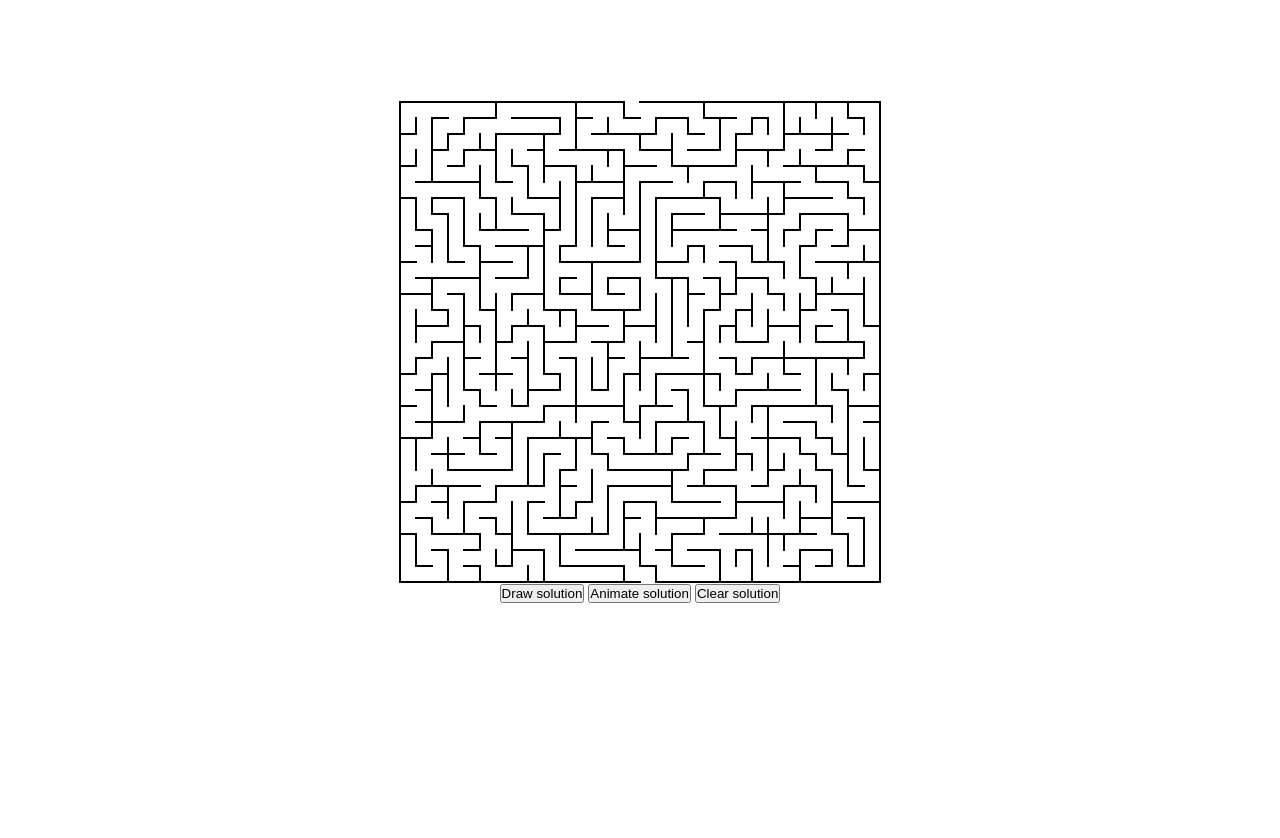
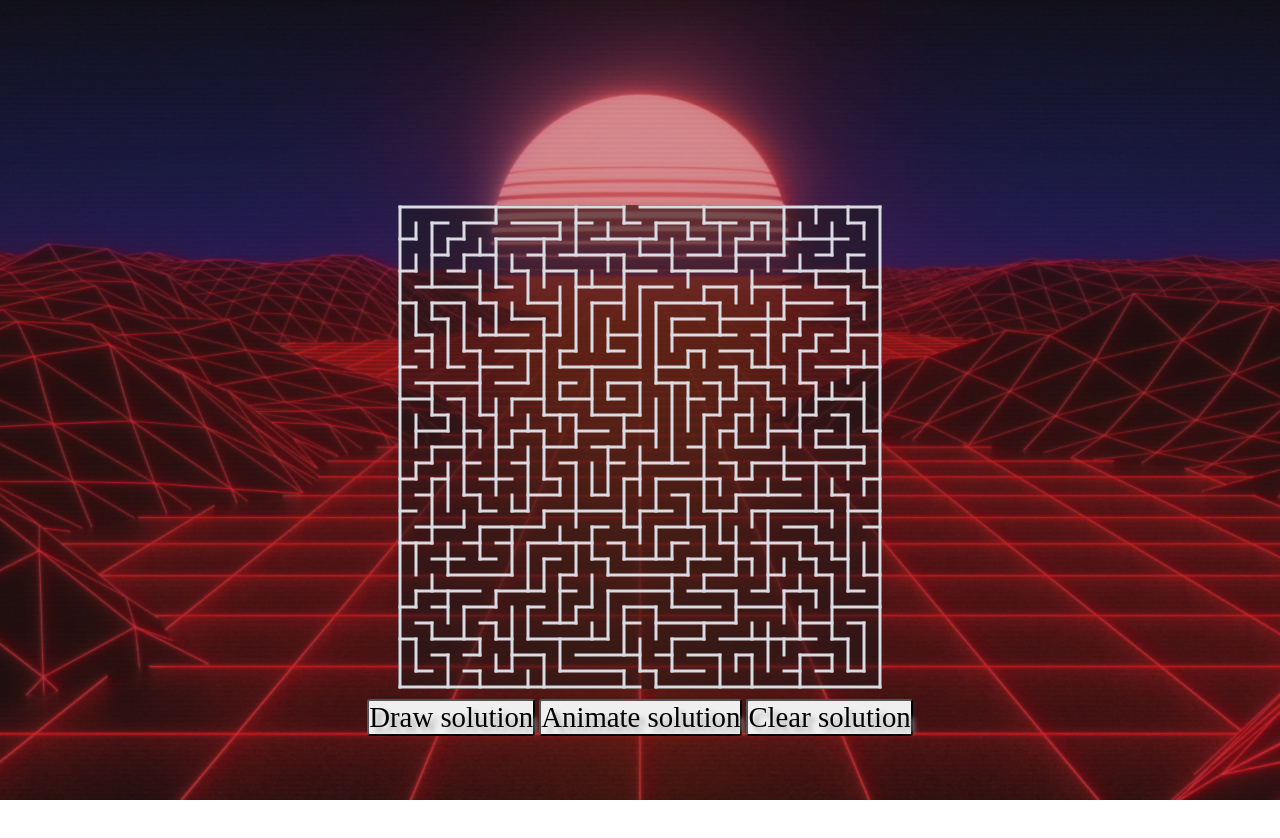
Before and after one commit to WeCraft75/Labirint, a plain HTML site: page index.html in a window 1280 px wide. After the commit the page ends 800 px from the top, so only its background shows below. Drawn offline with Linux system fonts and the light colour scheme; a web font is replaced by a local one.

Commit message:
Designed a theme

```diff
--- a/index.html
+++ b/index.html
@@ -10,7 +10,7 @@
       <div class="imageWrapper">
         <div class="labirint">
           <svg width="484" height="484" version="1.1" xmlns="http://www.w3.org/2000/svg">
-            <g fill="none" stroke="#000000" stroke-width="2" stroke-linecap="square">
+            <g fill="none" stroke="#d8dbe2" stroke-width="3" stroke-linecap="square">
               <line x1="2" y1="2" x2="226" y2="2" />
               <line x1="242" y1="2" x2="482" y2="2" />
               <line x1="34" y1="18" x2="50" y2="18" />
@@ -474,16 +474,18 @@
           <canvas id="cvs" width="484" height="484"></canvas>
         </div>
       </div>
-      <button type="button" onclick="drawSolution();">Draw solution</button>
-      <button type="button" onclick="animateSolution();">Animate solution</button>
-      <button type="button" onclick="clearSolution();">Clear solution</button>
+      <div class="controls">
+        <button type="button" onclick="drawSolution();">Draw solution</button>
+        <button type="button" onclick="animateSolution();">Animate solution</button>
+        <button type="button" onclick="clearSolution();">Clear solution</button>
+      </div>
     </div>
 
     <script type="text/javascript">
       var ctx=document.getElementById('cvs').getContext('2d');
       const lines = [[234,2], [234,10], [250,10], [250,26], [218,26], [218,10], [202,10], [202,26], [186,26], [186,42], [234,42], [234,58], [266,58], [266,74], [282,74], [282,90], [250,90], [250,186], [266,186], [266,250], [250,250], [250,234], [234,234], [234,266], [218,266], [218,298], [186,298], [186,250], [154,250], [154,266], [170,266], [170,298], [138,298], [138,314], [74,314], [74,330], [42,330], [42,346], [26,346], [26,362], [42,362], [42,378], [122,378], [122,330], [154,330], [154,314], [170,314], [170,330], [186,330], [186,314], [218,314], [218,330], [234,330], [234,346], [250,346], [250,314], [282,314], [282,298], [266,298], [266,282], [298,282], [298,314], [314,314], [314,346], [330,346], [330,362], [298,362], [298,378], [282,378], [282,394], [330,394], [330,410], [266,410], [266,394], [218,394], [218,442], [170,442], [170,458], [234,458], [234,474], [250,474], [250,482]];
-      ctx.strokeStyle="#FF0000";
-      ctx.lineWidth=2;
+      ctx.strokeStyle="#42D0FF";
+      ctx.lineWidth=3;
       ctx.moveTo(234,2);
       var i; var intervalBreak;
 
@@ -504,8 +506,8 @@
       function intervalDraw(){
         //console.log(i);
         var ctx=document.getElementById('cvs').getContext('2d');
-        ctx.strokeStyle="#FF0000";
-        ctx.lineWidth=2;
+        ctx.strokeStyle="#42D0FF";
+        ctx.lineWidth=3;
         //console.log(lines[i][0]+", "+lines[i][1]+"\n ");
         ctx.lineTo(lines[i][0],lines[i][1]);
         ctx.stroke();
--- a/style.css
+++ b/style.css
@@ -9,10 +9,16 @@ body{
 .wrapper{
   width: 100%;
   height: 100%;
-  padding-top: 100px;
+  padding-top: 16%;
   text-align: center;
+  background: url("background.jpg");
+  background-repeat: no-repeat;
+  background-size: cover;
+  background-position: center center;
+  box-sizing: border-box;
 }
 .imageWrapper{
+  background: rgba(25, 25, 25, 0.5);
   width: 484px;
   height: 484px;
   margin: auto;
@@ -26,3 +32,24 @@ body{
 .solution, #cvs{
   z-index: 1;
 }
+.controls{
+  margin-top: 10px;
+}
+button{
+  border-radius: 3px;
+  font-size: 1.8em;
+  font-family: 'Geo';
+  text-shadow: 5px 5px 5px #aaaaaa;
+}
+
+/* font */
+@font-face {
+  font-family: 'Geo';
+  font-style: normal;
+  font-weight: 400;
+  font-display: swap;
+  src: local('Geo'), local('Geo-Regular'), url(https://fonts.gstatic.com/s/geo/v11/CSRz4zRZluflKHpn.woff2) format('woff2');
+  unicode-range: U+0000-00FF, U+0131, U+0152-0153, U+02BB-02BC, U+02C6, U+02DA, U+02DC, U+2000-206F, U+2074, U+20AC, U+2122, U+2191, U+2193, U+2212, U+2215, U+FEFF, U+FFFD;
+}
+
+/* Color pallete: https://coolors.co/394648-db162f-ffffff-42d0ff-f9ebe0 */
```
Also changed, not shown: background.jpg (added).
